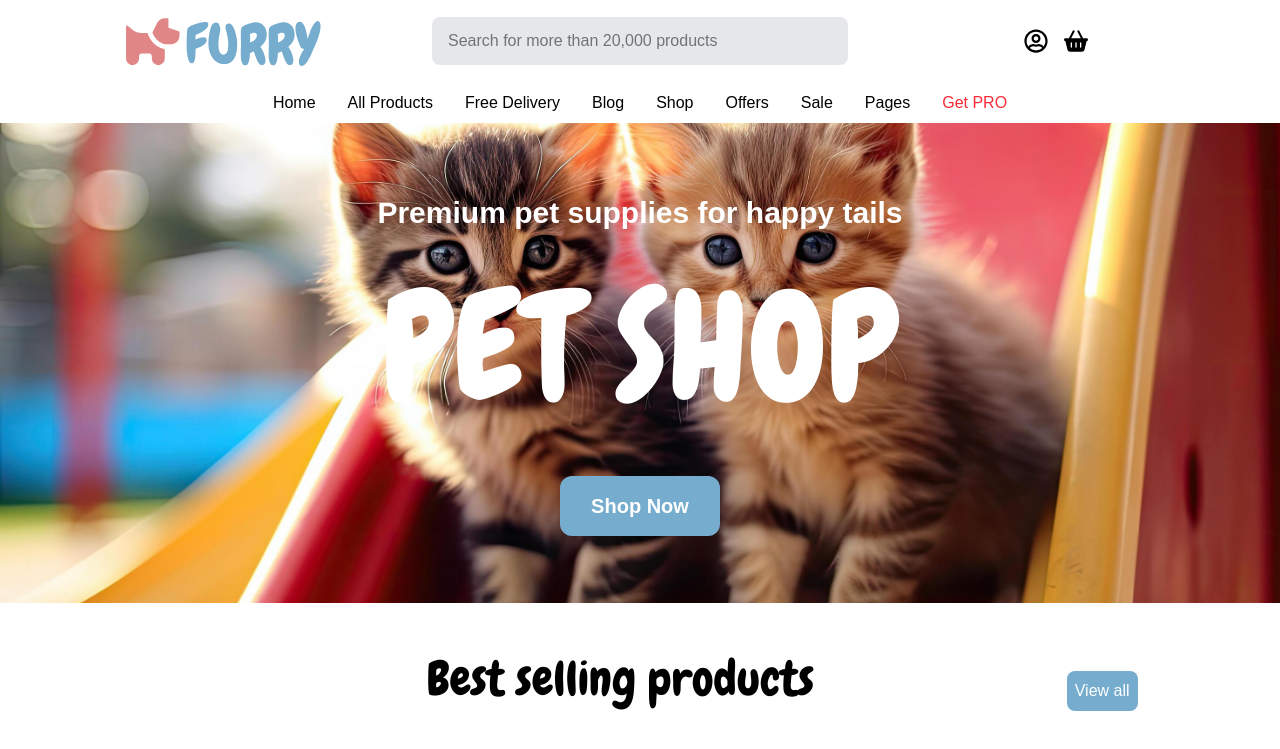
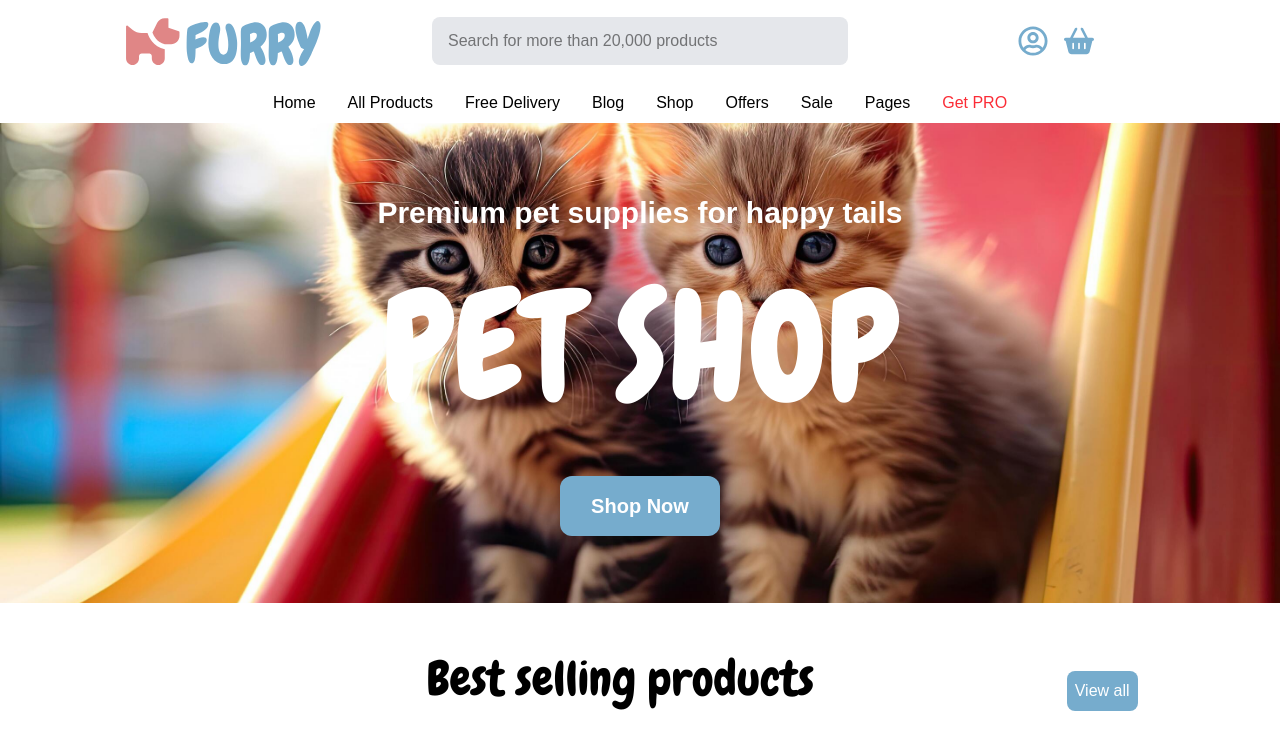
Before and after one commit to EngEman01/Furry, a Next.js app: page / in a window 1280 px wide. Shown: the top 749 px of the page. Built offline with nearby package versions, Linux system fonts and the light colour scheme.

Commit message:
Change color of icons

```diff
--- a/src/components/Navbar.tsx
+++ b/src/components/Navbar.tsx
@@ -13,9 +13,9 @@ const Navbar = () => {
                     <div className='searchSection w-full'>
                         <input type="text" placeholder='Search for more than 20,000 products' className='w-full h-12 p-4 bg-gray-200 rounded-lg' />
                     </div>
-                    <div className='userNeed w-full flex justify-center items-center'>
-                        <FaRegUserCircle className='inline mx-2' size={24} />
-                        <FaBasketShopping className='inline mx-2' size={24} />
+                    <div className='userNeed w-full flex justify-center items-center text-[#76accd]'>
+                        <FaRegUserCircle className='inline mx-2' size={30} />
+                        <FaBasketShopping className='inline mx-2' size={30} />
                     </div>
                 </div>
 
```
